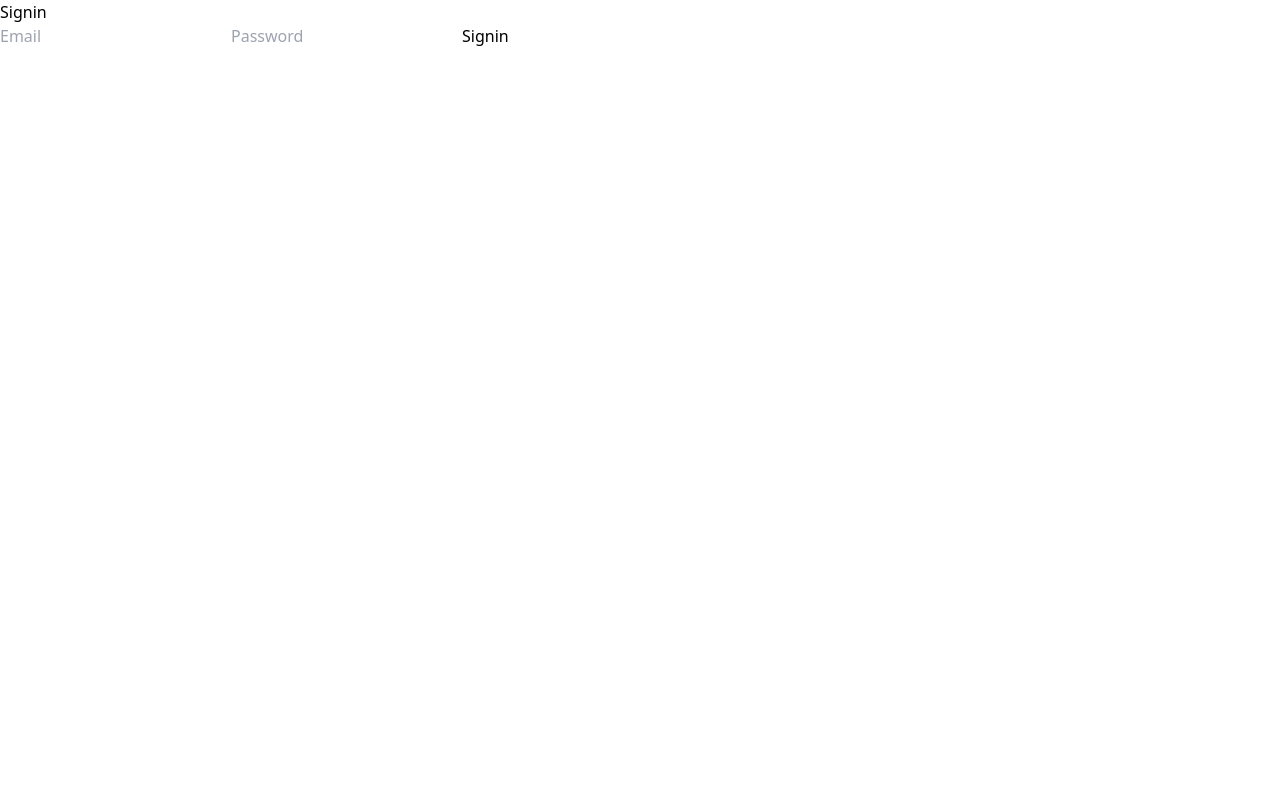
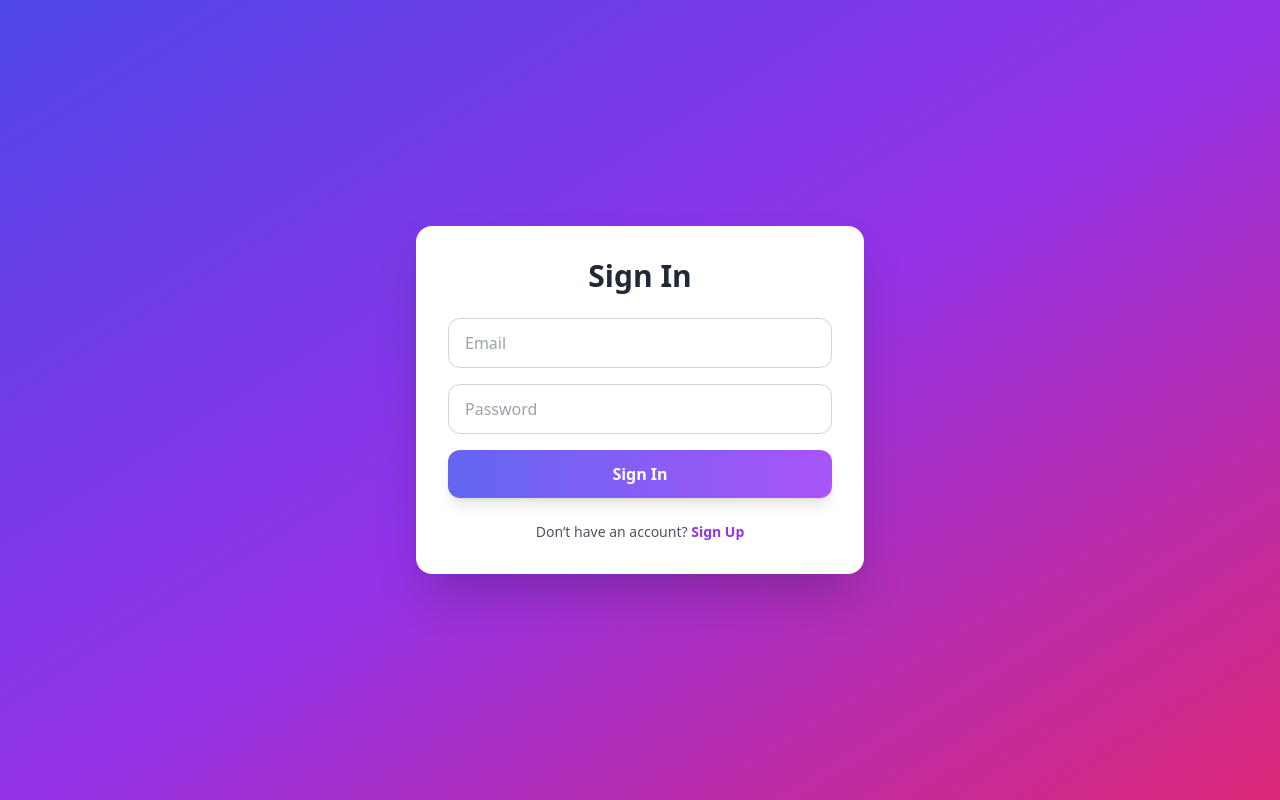
Before and after one commit to AzharAliCodes/react-node-auth-system, a React (Vite) app in the folder frontend/: page /signin in a window 1280 px wide. Built offline with nearby package versions, Linux system fonts and the light colour scheme.

Commit message:
done with project testing Started

```diff
--- a/frontend/src/App.jsx
+++ b/frontend/src/App.jsx
@@ -11,7 +11,7 @@ function App() {
         <Route path="/signin" element={<Signin/>}/>
         <Route path="/signup" element={<Signup/>}/>
         <Route
-        path="/home"
+        path="/"
         element={
           <PrivateRoute>
             <Home />
--- a/frontend/src/pages/Signin.jsx
+++ b/frontend/src/pages/Signin.jsx
@@ -22,13 +22,46 @@ function Signin() {
         }
     }
   return (
-    <div>
-      <h2>Signin</h2>
-      <form onSubmit={handleSubmit}>
-        <input type="email" name='email' placeholder='Email' onChange={handleChange} required/>
-        <input type="password" name='password' placeholder='Password' onChange={handleChange} required/>
-        <button type='submit'>Signin</button>
-      </form>
+    <div className="flex items-center justify-center min-h-screen bg-gradient-to-br from-indigo-600 via-purple-600 to-pink-600 p-4">
+      <div className="w-full max-w-md bg-white rounded-2xl shadow-2xl p-8">
+        <h2 className="text-3xl font-bold text-center text-gray-800 mb-6">
+          Sign In
+        </h2>
+
+        <form onSubmit={handleSubmit} className="space-y-4">
+          <input
+            type="email"
+            name="email"
+            placeholder="Email"
+            onChange={handleChange}
+            required
+            className="w-full px-4 py-3 border border-gray-300 rounded-xl focus:ring-2 focus:ring-indigo-500 focus:outline-none"
+          />
+
+          <input
+            type="password"
+            name="password"
+            placeholder="Password"
+            onChange={handleChange}
+            required
+            className="w-full px-4 py-3 border border-gray-300 rounded-xl focus:ring-2 focus:ring-indigo-500 focus:outline-none"
+          />
+
+          <button
+            type="submit"
+            className="w-full py-3 bg-gradient-to-r from-indigo-500 to-purple-500 text-white font-semibold rounded-xl shadow-lg hover:from-indigo-600 hover:to-purple-600 transition-all duration-300"
+          >
+            Sign In
+          </button>
+        </form>
+
+        <p className="text-sm text-gray-600 text-center mt-6">
+          Don’t have an account?{" "}
+          <a href="/signup" className="text-purple-600 font-semibold hover:underline">
+            Sign Up
+          </a>
+        </p>
+      </div>
     </div>
   )
 }
```
